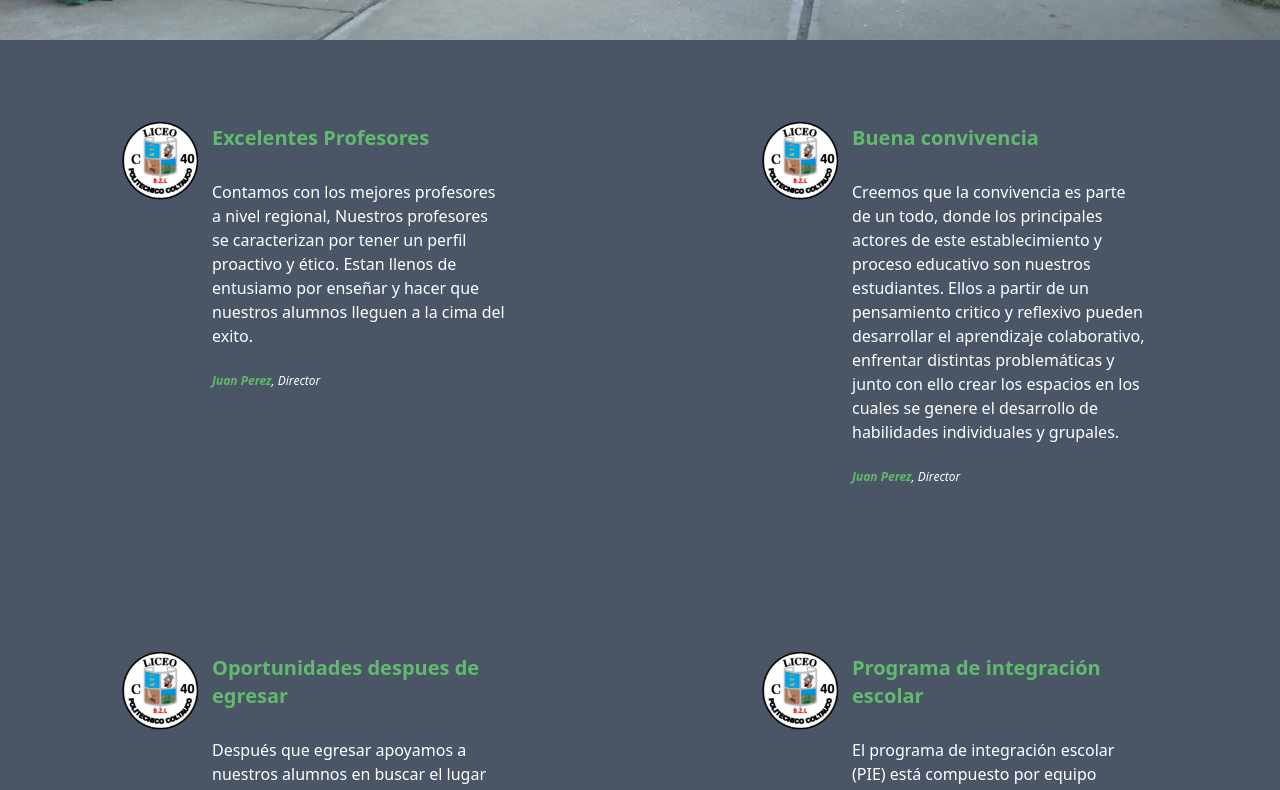
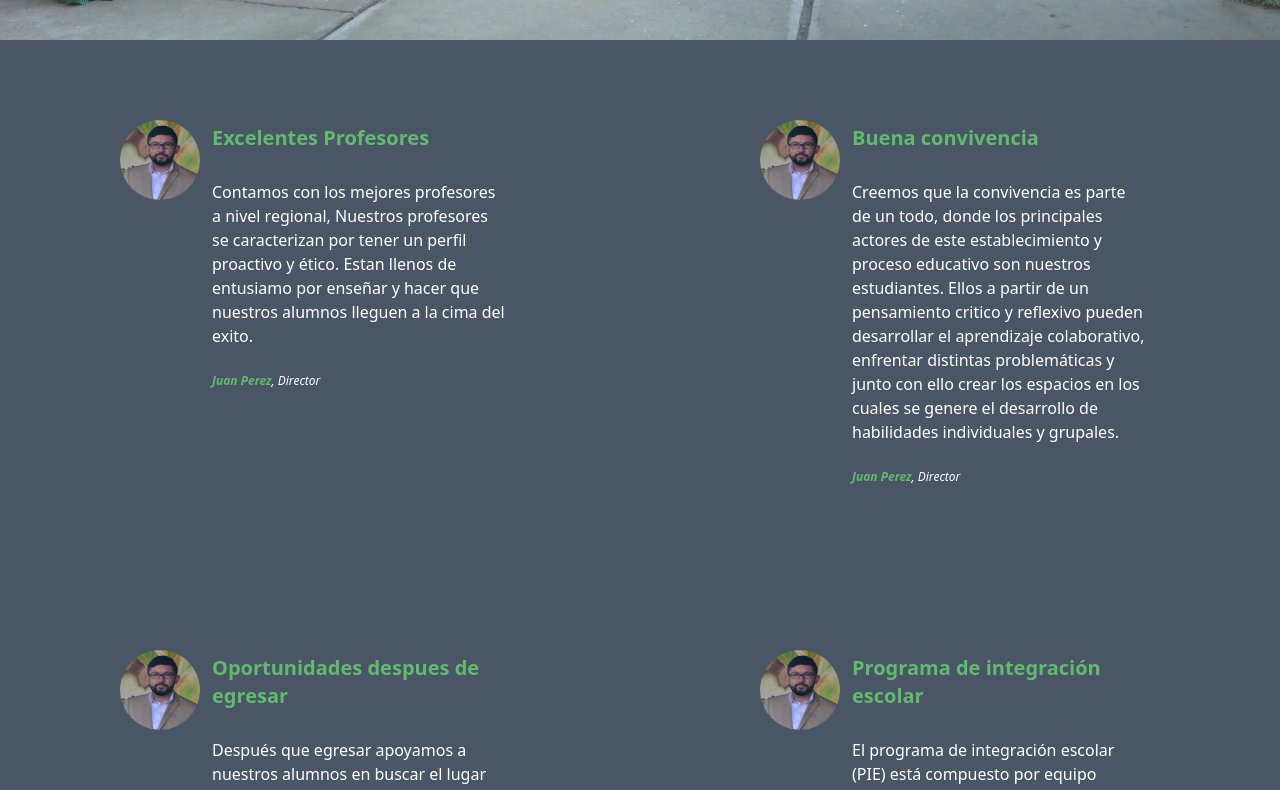
Before and after one commit to CrisMesina/lbz-page, a React (Vite) app: page / in a window 1280 px wide. Shown: the part 840-1630 px from the top of the page. Built offline with nearby package versions, Linux system fonts and the light colour scheme.

Commit message:
add aspect-square img Recomandaciones

```diff
--- a/src/assets/components/Footer.jsx
+++ b/src/assets/components/Footer.jsx
@@ -4,7 +4,18 @@ export const Footer = () => {
     return(
         <>
             <footer>
-
+                <div className='grid grid-cols-3 bg-white text-center h-96 justify-center items-center'>
+                    <div className='flex'>
+                        <img src="/Logo.png" className='w-32' alt="" />
+                        <h1>Contactanos</h1>
+                    </div>
+                    <div className=''>
+                        s
+                    </div>
+                    <div className=''>
+                        s
+                    </div>
+                </div>
             </footer>
         </>
     )
--- a/src/pages/Home/Home.jsx
+++ b/src/pages/Home/Home.jsx
@@ -1,4 +1,5 @@
 
+import { Footer } from '../../assets/components/Footer'
 import { Nav } from '../../assets/components/Nav'
 import { Carrousel } from './components/Carrousel'
 import { Especializaciones } from './components/Especializaciones'
@@ -9,7 +10,7 @@ export const Home = () => {
     return(
         <>
             <div>
-                <div className='sticky top-0 z-10'>
+                <div className='sticky top-0 z-10 bg-white'>
                     <Nav/>
                 </div>
                 <div className='min-h-screen'>
@@ -21,8 +22,11 @@ export const Home = () => {
                 <div className='min-h-screen'>
                     <Especializaciones/>
                 </div>
-                <div className='min-h-screen'>
+                <div>
                     <Sellos/>
+                </div>
+                <div className='relative mt-20'>
+                    <Footer/>
                 </div>
             </div>
         </>
--- a/src/pages/Home/components/Recomendaciones.jsx
+++ b/src/pages/Home/components/Recomendaciones.jsx
@@ -6,7 +6,7 @@ export const Recomendaciones = () => {
         {
             id : 1,
             title: "Excelentes Profesores",
-            img : "/Logo.png",
+            img : "/tea3.avif",
             texto : "Contamos con los mejores profesores a nivel regional, Nuestros profesores se caracterizan por tener un perfil proactivo y ético. Estan llenos de entusiamo por enseñar y hacer que nuestros alumnos lleguen a la cima del exito.",
             nombre : "Juan Perez",
             cargo : "Director"
@@ -14,7 +14,7 @@ export const Recomendaciones = () => {
         {
             id : 2,
             title: "Buena convivencia",
-            img : "/Logo.png",
+            img : "/tea3.avif",
             texto : "Creemos que la convivencia es parte de un todo, donde los principales actores de este establecimiento y proceso educativo son nuestros estudiantes. Ellos a partir de un pensamiento critico y reflexivo pueden desarrollar el aprendizaje colaborativo, enfrentar distintas problemáticas y junto con ello crear los espacios en los cuales se genere el desarrollo de habilidades individuales y grupales.",
             nombre : "Juan Perez",
             cargo : "Director"
@@ -22,7 +22,7 @@ export const Recomendaciones = () => {
         {
             id : 3,
             title: "Oportunidades despues de egresar",
-            img : "/Logo.png",
+            img : "/tea3.avif",
             texto : "Después que egresar apoyamos a nuestros alumnos en buscar el lugar de práctica y realizamos con ellos un plan de seguimiento, hay empresas que ofrecen cupos laborales para algunos estudiantes. Recuerda siempre que puedes continuar estudiando y ser un profesional de nivel superior o universitario. También te puedes desempeñar en empresas agrícolas de la zona o comenzar tu propio negocio.",
             nombre : "Juan Perez",
             cargo : "Director"
@@ -30,7 +30,7 @@ export const Recomendaciones = () => {
         {
             id : 4,
             title: "Programa de integración escolar",
-            img : "/Logo.png",
+            img : "/tea3.avif",
             texto : "El programa de integración escolar (PIE) está compuesto por equipo multidisciplinario de profesionales que buscan como objetivo central favorecer el proceso educativo de todos estudiantes, con el propósito de enriquecer su inclusión al mundo laboral.",
             nombre : "Juan Perez",
             cargo : "Director"
@@ -42,7 +42,7 @@ export const Recomendaciones = () => {
             <div className='grid grid-cols-2'>
                 {recomendaciones.map((r, i) =>(
                     <div key={i} className='flex mx-30 my-20'>
-                        <img src={r.img} className='w-20 h-20 hover:border hover:border-theme-old-green rounded-full' alt="" />
+                        <img src={r.img} className='w-20 h-20 aspect-square rounded-full hover:border hover:border-theme-old-green' alt="" />
                         <div className='flex-col'>
                             <h1 className='text-theme-old-green mx-2 p-1 font-extrabold text-xl mb-5'>{r.title}</h1>
                             <p className='text-start p-1 mx-2 text-white'>{r.texto}</p>
```
